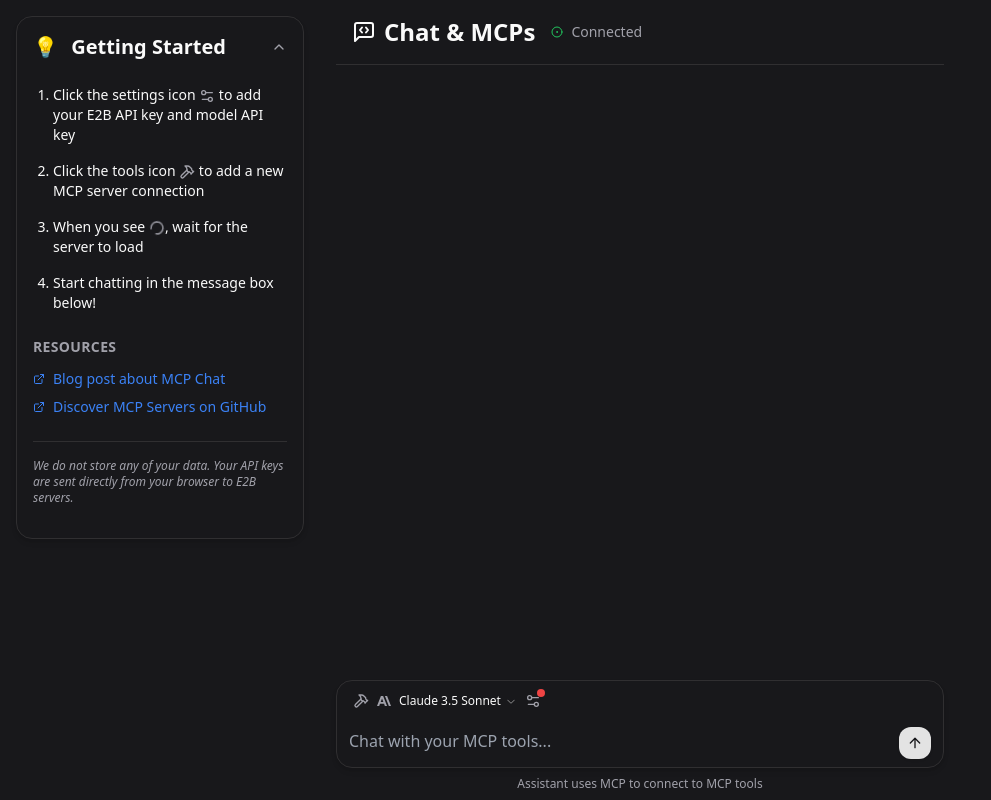
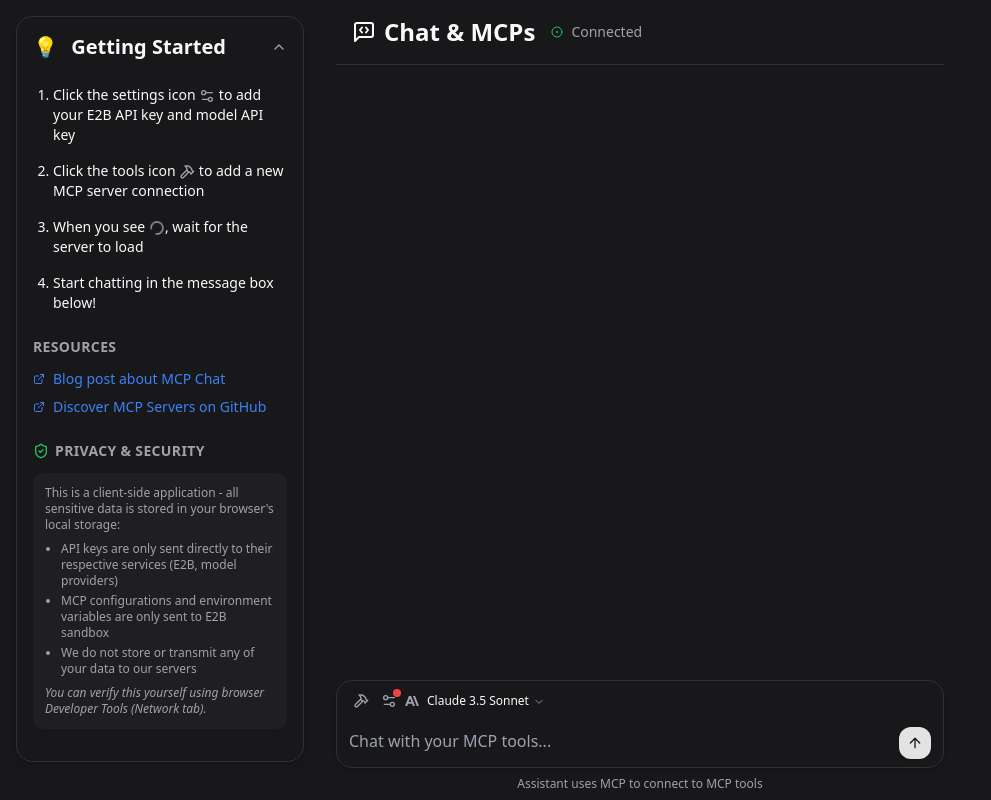
Before and after one commit to netglade/mcp-chat, a React (Vite) app: page / in a window 1280 px wide. Shown: the whole page, without its empty margins (0-991 px from the left). Built offline with nearby package versions, Linux system fonts and the light colour scheme.

Commit message:
ui improvements

```diff
--- a/src/App.tsx
+++ b/src/App.tsx
@@ -143,6 +143,7 @@ export default function App() {
                         input={chatInput}
                         handleInputChange={handleSaveInputChange}
                         handleSubmit={handleSubmit}
+                        serverClients={serverClients}
                     >
                         <ToolSettings
                             serverClients={serverClients}
@@ -151,14 +152,14 @@ export default function App() {
                             onRemoveServerAsync={onRemoveServerAsync}
                             isRemoveServerPending={isRemoveServerPending}
                         />
-                        <ModelPicker
-                            models={modelsList.models}
+                        <ApiKeySettings
+                            e2bApiKey={e2bApiKey}
+                            onE2bApiKeyChange={setE2bApiKey}
                             languageModel={languageModelConfiguration}
                             onLanguageModelChange={handleLanguageModelChange}
                         />
-                        <ApiKeySettings
-                            e2bApiKey={e2bApiKey}
-                            onE2bApiKeyChange={setE2bApiKey}
+                        <ModelPicker
+                            models={modelsList.models}
                             languageModel={languageModelConfiguration}
                             onLanguageModelChange={handleLanguageModelChange}
                         />
--- a/src/components/Chat.tsx
+++ b/src/components/Chat.tsx
@@ -1,4 +1,4 @@
-import { LoaderIcon } from 'lucide-react'
+import { LoaderIcon, HammerIcon } from 'lucide-react'
 import { useEffect, useState } from 'react'
 import { Message } from '@/types/message'
 import ReactMarkdown from 'react-markdown'
@@ -59,7 +59,10 @@ export function Chat({
                                                     className="flex items-center justify-between px-3 py-2 bg-zinc-700/50 cursor-pointer hover:bg-zinc-700/70 transition-colors"
                                                     onClick={() => toggleExpand(toolCall.id)}
                                                 >
-                                                    <span className="text-sm font-medium">{toolCall.name}</span>
+                                                    <div className="flex items-center gap-2">
+                                                        <HammerIcon className="h-4 w-4 text-amber-500" />
+                                                        <span className="text-sm font-medium">{toolCall.name}</span>
+                                                    </div>
                                                     <span className="text-xs text-zinc-400">
                                                         {expandedCalls[toolCall.id] ? '▲' : '▼'}
                                                     </span>
--- a/src/components/ToolSettings.tsx
+++ b/src/components/ToolSettings.tsx
@@ -43,6 +43,10 @@ export function ToolSettings({
     const [newToolName, setNewToolName] = useState('')
     const [newToolCommand, setNewToolCommand] = useState('')
     const [newToolEnvs, setNewToolEnvs] = useState<{ key: string, value: string }[]>([])
+
+    // Determine the overall status of tools
+    const hasErroredTools = serverClients.some(client => client.state === 'error')
+    const activeToolsCount = serverClients.filter(client => client.state === 'running').length
 
     const handleAddEnv = () => {
         setNewToolEnvs((prev) => ([
@@ -124,16 +128,21 @@ export function ToolSettings({
                     <Tooltip delayDuration={0}>
                         <TooltipTrigger asChild>
                             <DropdownMenuTrigger asChild>
-                                <Button
-                                    variant="ghost"
-                                    size="icon"
-                                    className="text-muted-foreground hover:text-foreground hover:bg-accent h-6 w-6 rounded-sm transition-colors"
-                                >
+                                <Button variant="ghost" size="icon"
+                                    className="text-muted-foreground hover:text-foreground hover:bg-accent h-6 w-6 rounded-sm transition-colors relative">
                                     <HammerIcon className="h-4 w-4" />
+                                    {hasErroredTools && (
+                                        <span className="absolute top-0 right-0 w-2 h-2 bg-red-500 rounded-full" />
+                                    )}
+                                    {activeToolsCount > 0 && (
+                                        <span className="absolute -bottom-1 -right-1 flex items-center justify-center min-w-[14px] h-[14px] text-[10px] font-medium bg-zinc-200 dark:bg-zinc-700 text-zinc-700 dark:text-zinc-300 rounded-full px-[2px]">
+                                            {activeToolsCount}
+                                        </span>
+                                    )}
                                 </Button>
                             </DropdownMenuTrigger>
                         </TooltipTrigger>
-                        <TooltipContent>Configure MCP Tools</TooltipContent>
+                        <TooltipContent>MCP Tools</TooltipContent>
                     </Tooltip>
                 </TooltipProvider>
                 <DropdownMenuContent align="start" className="w-72">
--- a/src/components/TutorialCard.tsx
+++ b/src/components/TutorialCard.tsx
@@ -1,5 +1,5 @@
 import { Accordion, AccordionContent, AccordionItem, AccordionTrigger } from '@/components/ui/Accordion.tsx'
-import { ExternalLink } from 'lucide-react'
+import { ExternalLink, ShieldCheck } from 'lucide-react'
 import { Settings2, HammerIcon, LoaderCircle } from 'lucide-react'
 
 export const TutorialCard = () => {
@@ -44,8 +44,26 @@ export const TutorialCard = () => {
                             </div>
 
                             {/* Privacy Notice */}
-                            <div className="text-xs text-muted-foreground italic border-t pt-4">
-                                We do not store any of your data. Your API keys are sent directly from your browser to E2B servers.
+                            <div className="space-y-3">
+                                <h2 className="font-semibold text-sm text-muted-foreground uppercase tracking-wide flex items-center gap-1.5">
+                                    <ShieldCheck className="h-4 w-4 text-green-600 dark:text-green-500" />
+                                    Privacy & Security
+                                </h2>
+                                <div className="rounded-md bg-muted/50 p-3">
+                                    <div className="space-y-2 text-xs text-muted-foreground">
+                                        <p>
+                                            This is a client-side application - all sensitive data is stored in your browser's local storage:
+                                        </p>
+                                        <ul className="list-disc pl-4 space-y-1">
+                                            <li>API keys are only sent directly to their respective services (E2B, model providers)</li>
+                                            <li>MCP configurations and environment variables are only sent to E2B sandbox</li>
+                                            <li>We do not store or transmit any of your data to our servers</li>
+                                        </ul>
+                                        <p className="italic">
+                                            You can verify this yourself using browser Developer Tools (Network tab).
+                                        </p>
+                                    </div>
+                                </div>
                             </div>
                         </div>
                     </AccordionContent>
```
